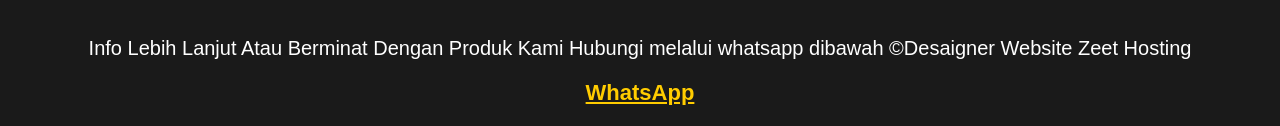
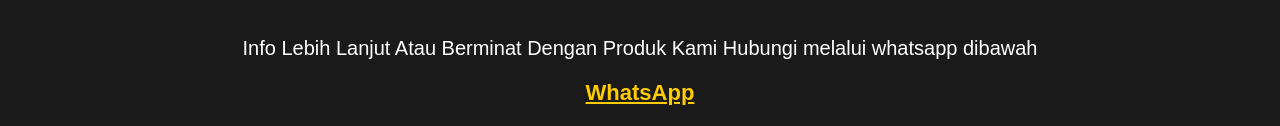
Before and after one commit to ZEET5644/AkunFfJeri, a plain HTML site: page index.html in a window 1280 px wide. Shown: the part 2271-2397 px from the top of the page. Drawn offline with Linux system fonts and the light colour scheme.

Commit message:
index.html

```diff
--- a/index.html
+++ b/index.html
@@ -128,7 +128,7 @@
     <!-- Halaman Produk -->
     <div class="content">
         <div class="marquee">
-            <div>Akun Yang Kami Jual Aman Dan Bergaransi 100%</div>
+            <div>Akun Yang Kami Jual Aman Dan Bergaransi 100%   Designer Website Ini Adalah Zeet Hosting</div>
         </div>
 
         <h1>Jeri Store Mdr</h1>
@@ -157,8 +157,7 @@
         </div>
 
         <div class="footer">
-            <p>Info Lebih Lanjut Atau Berminat Dengan Produk Kami Hubungi melalui whatsapp dibawah
-            ©Desaigner Website Zeet Hosting</p>
+            <p>Info Lebih Lanjut Atau Berminat Dengan Produk Kami Hubungi melalui whatsapp dibawah </p>
             <a href="https://wa.me/6285932121924" style="color: #ffcc00; font-size: 22px; font-weight: bold;">WhatsApp</a>
         </div>
     </div>
```
